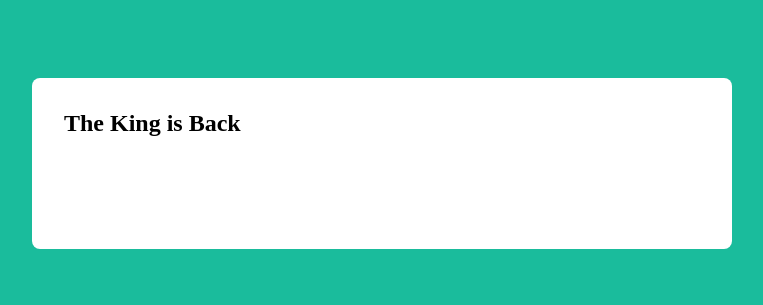
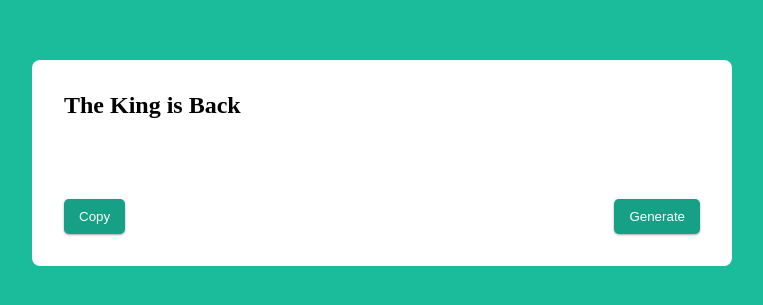
Before and after one commit to randomhex1998/react-random-quote, a React (Create React App) app: page / in a window 1280 px wide. Shown: the part 237-542 px from the top of the page, without its empty margins (258-1021 px from the left). Built offline with nearby package versions, Linux system fonts and the light colour scheme; no server answers.

Commit message:
fix-btn-component-error

```diff
--- a/src/components/Box.js
+++ b/src/components/Box.js
@@ -1,7 +1,7 @@
 import React, { useEffect, useState } from "react";
 import axios from "axios";
 import { BASE_URL } from "../shared/BaseUrl";
-import Button from "../shared/Btn";
+import { Btn } from "../shared/Btn";
 
 const Box = () => {
   const [qoute, setQuote] = useState("");
@@ -29,8 +29,8 @@ const Box = () => {
         <h4 className="author-box">{author}</h4>
       </div>
       <div className="btn-area">
-        <Button content="Generate" cls="btn gen-btn" clkFunc="apiHandler" />
-        <Button content="Copy" cls="btn copy-btn" />
+        <Btn content="Generate" cls="btn gen-btn" clkFunc={apiHandler} />
+        <Btn content="Copy" cls="btn copy-btn" />
       </div>
     </div>
   );
--- a/src/shared/Btn.js
+++ b/src/shared/Btn.js
@@ -1,6 +1,5 @@
-const Button = ({cls , content , clkFunc}) => {
-    <button className={cls} onClick={clkFunc}>{content}</button>
+export const Btn = ({cls , content , clkFunc}) => {
+    return(
+        <button type="button" className={cls} onClick={clkFunc}>{content}</button>
+    )
 }
-
-
-export default Button;
```
